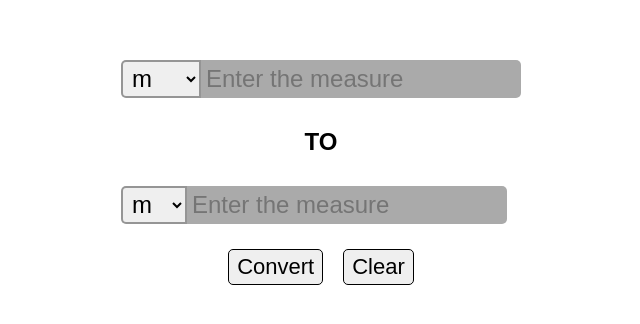
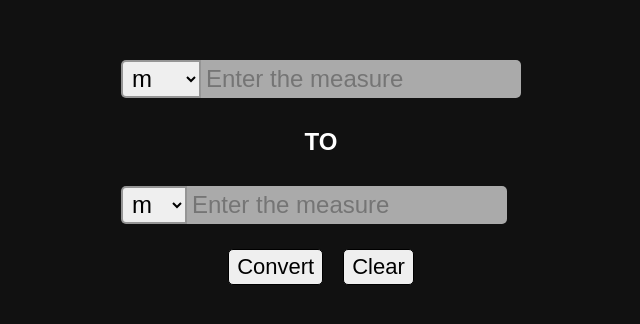
Before and after one commit to caio2049/conversors, a plain HTML site: page index.html in a window 1280 px wide. Shown: the part 228-552 px from the top of the page, without its empty margins (319-959 px from the left). Drawn offline with Linux system fonts and the light colour scheme.

Commit message:
add a background color

```diff
--- a/css/styles.css
+++ b/css/styles.css
@@ -19,6 +19,8 @@ body {
   justify-content: center;
   align-items: center;
   /* font-size: 1.25em; */
+  background-color: #111;
+  color: white;
 }
 
 select,
```
